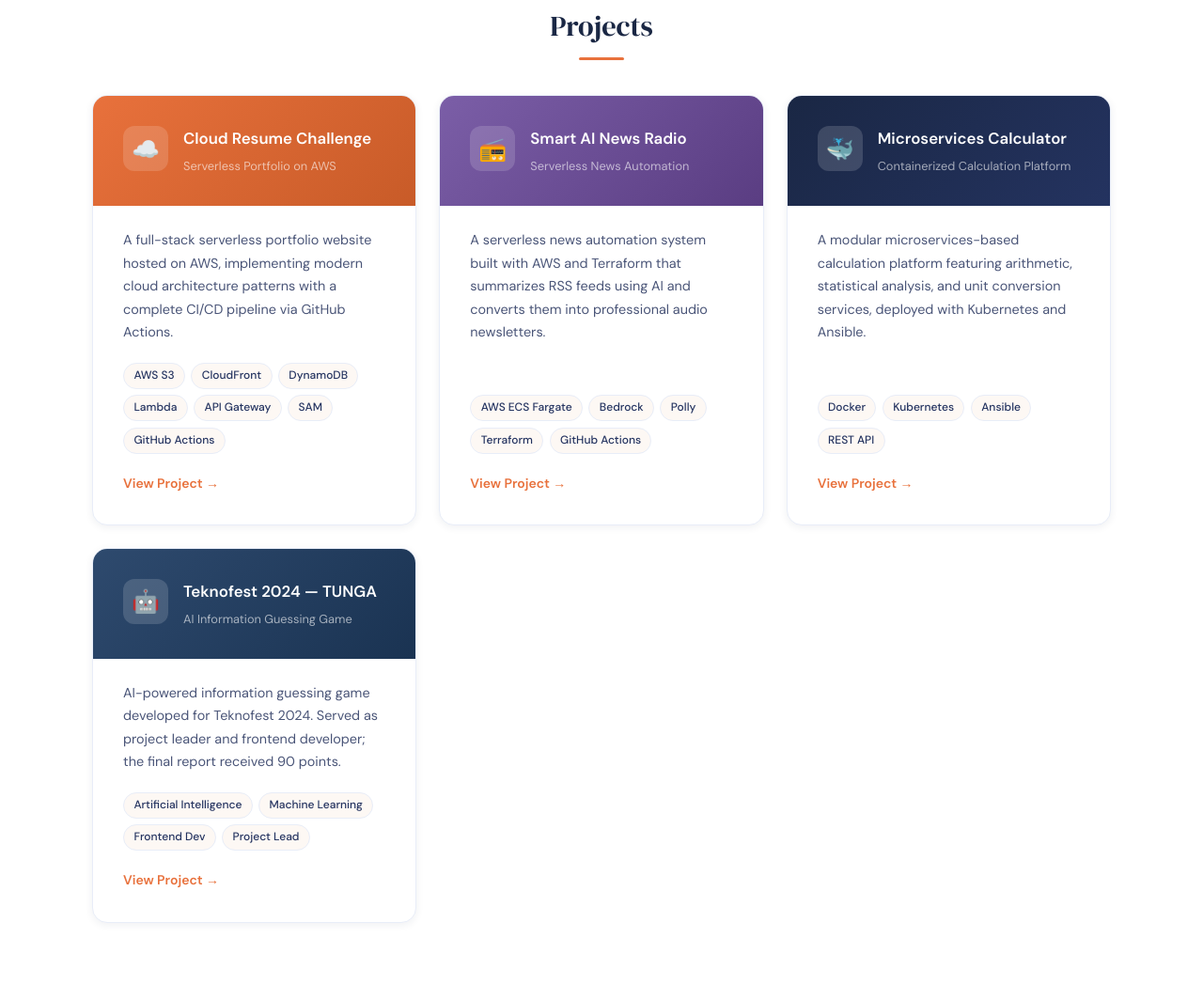
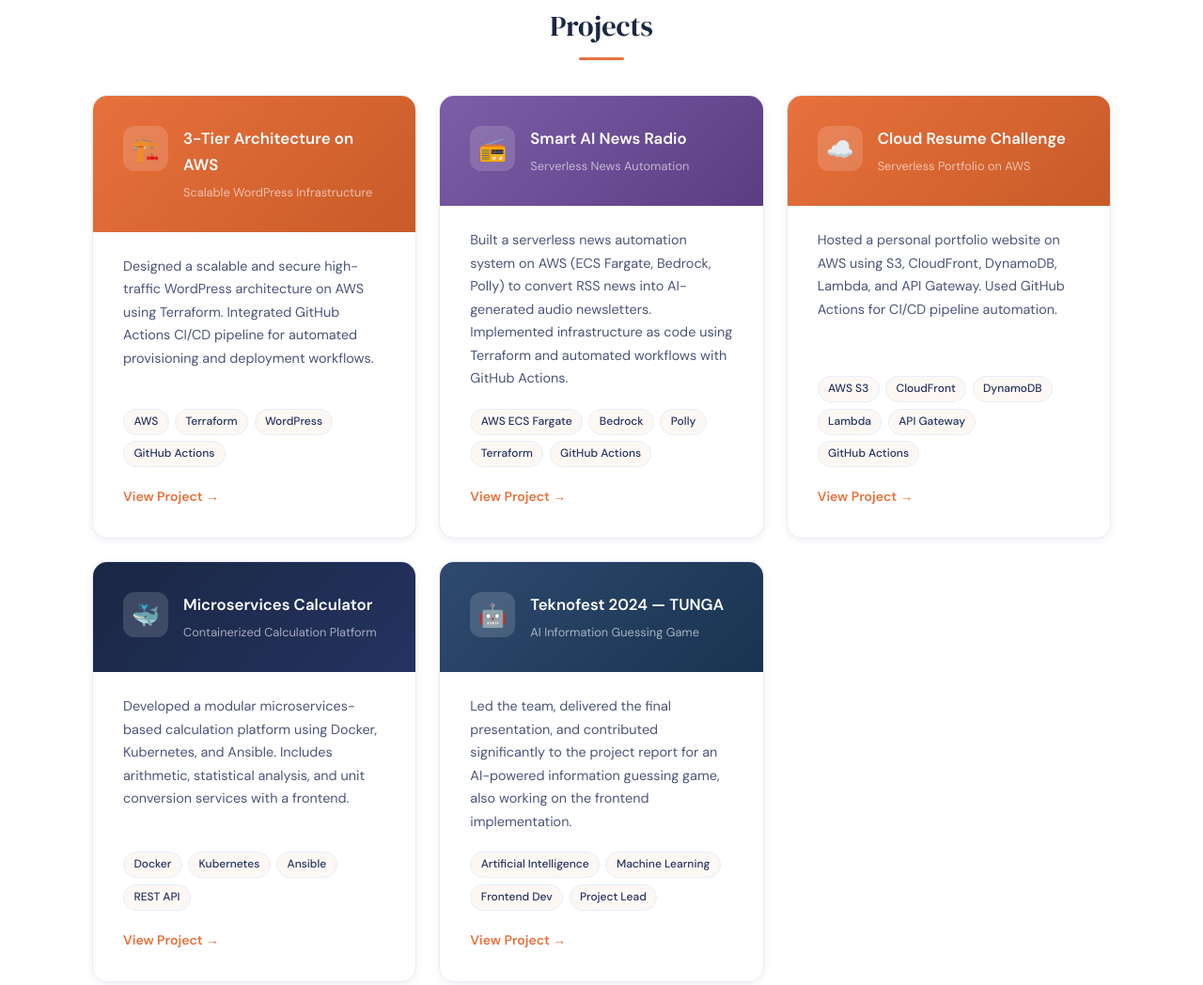
Before and after one commit to frkndmr7/portfolio-website, a plain HTML site: page website/index.html in a window 1280 px wide. Shown: the part 1112-2160 px from the top of the page at 94% size. Drawn offline with Linux system fonts and the light colour scheme.

Commit message:
fix: update last info to ui

```diff
--- a/website/index.html
+++ b/website/index.html
@@ -1,4 +1,3 @@
-
 <!DOCTYPE html>
 <html lang="en">
 <head>
@@ -620,9 +619,9 @@
     <div class="container">
         <h2 class="section-title">About Me</h2>
         <div class="about-content">
-            <p>I started my career in front-end development, and after my second year at university, I decided to progress in cybersecurity. With my growing interest in cloud computing, I began developing my skills in this area.</p>
+            <p>I am a Computer Engineering graduate focused on <strong>Cloud Engineering</strong>, with hands-on experience building and deploying scalable solutions on Amazon Web Services. With a background in cybersecurity, I approach cloud-based systems with a security-first mindset and focus on designing reliable and efficient architectures.</p>
             <br>
-            <p>Therefore, I am highly motivated to contribute to roles related to <strong>Cloud and Cloud Security</strong>. I am committed to actively engaging in all processes that support this goal and giving my best effort throughout the journey.</p>
+            <p>I am seeking opportunities to further develop my skills in <strong>cloud technologies</strong> and contribute to innovative, impactful projects.</p>
         </div>
     </div>
 </section>
@@ -635,21 +634,18 @@
 
             <div class="project-card">
                 <div class="project-header aws">
-                    <div class="project-icon-box">☁️</div>
+                    <div class="project-icon-box">🏗️</div>
                     <div class="project-header-text">
-                        <p class="project-title">Cloud Resume Challenge</p>
-                        <p class="project-subtitle">Serverless Portfolio on AWS</p>
+                        <p class="project-title">3-Tier Architecture on AWS</p>
+                        <p class="project-subtitle">Scalable WordPress Infrastructure</p>
                     </div>
                 </div>
                 <div class="project-content">
-                    <p class="project-description">A full-stack serverless portfolio website hosted on AWS, implementing modern cloud architecture patterns with a complete CI/CD pipeline via GitHub Actions.</p>
+                    <p class="project-description">Designed a scalable and secure high-traffic WordPress architecture on AWS using Terraform. Integrated GitHub Actions CI/CD pipeline for automated provisioning and deployment workflows.</p>
                     <div class="project-tech">
-                        <span class="tech-tag">AWS S3</span>
-                        <span class="tech-tag">CloudFront</span>
-                        <span class="tech-tag">DynamoDB</span>
-                        <span class="tech-tag">Lambda</span>
-                        <span class="tech-tag">API Gateway</span>
-                        <span class="tech-tag">SAM</span>
+                        <span class="tech-tag">AWS</span>
+                        <span class="tech-tag">Terraform</span>
+                        <span class="tech-tag">WordPress</span>
                         <span class="tech-tag">GitHub Actions</span>
                     </div>
                     <a href="#" class="project-link">View Project →</a>
@@ -665,12 +661,34 @@
                     </div>
                 </div>
                 <div class="project-content">
-                    <p class="project-description">A serverless news automation system built with AWS and Terraform that summarizes RSS feeds using AI and converts them into professional audio newsletters.</p>
+                    <p class="project-description">Built a serverless news automation system on AWS (ECS Fargate, Bedrock, Polly) to convert RSS news into AI-generated audio newsletters. Implemented infrastructure as code using Terraform and automated workflows with GitHub Actions.</p>
                     <div class="project-tech">
                         <span class="tech-tag">AWS ECS Fargate</span>
                         <span class="tech-tag">Bedrock</span>
                         <span class="tech-tag">Polly</span>
                         <span class="tech-tag">Terraform</span>
+                        <span class="tech-tag">GitHub Actions</span>
+                    </div>
+                    <a href="#" class="project-link">View Project →</a>
+                </div>
+            </div>
+
+            <div class="project-card">
+                <div class="project-header aws">
+                    <div class="project-icon-box">☁️</div>
+                    <div class="project-header-text">
+                        <p class="project-title">Cloud Resume Challenge</p>
+                        <p class="project-subtitle">Serverless Portfolio on AWS</p>
+                    </div>
+                </div>
+                <div class="project-content">
+                    <p class="project-description">Hosted a personal portfolio website on AWS using S3, CloudFront, DynamoDB, Lambda, and API Gateway. Used GitHub Actions for CI/CD pipeline automation.</p>
+                    <div class="project-tech">
+                        <span class="tech-tag">AWS S3</span>
+                        <span class="tech-tag">CloudFront</span>
+                        <span class="tech-tag">DynamoDB</span>
+                        <span class="tech-tag">Lambda</span>
+                        <span class="tech-tag">API Gateway</span>
                         <span class="tech-tag">GitHub Actions</span>
                     </div>
                     <a href="#" class="project-link">View Project →</a>
@@ -686,7 +704,7 @@
                     </div>
                 </div>
                 <div class="project-content">
-                    <p class="project-description">A modular microservices-based calculation platform featuring arithmetic, statistical analysis, and unit conversion services, deployed with Kubernetes and Ansible.</p>
+                    <p class="project-description">Developed a modular microservices-based calculation platform using Docker, Kubernetes, and Ansible. Includes arithmetic, statistical analysis, and unit conversion services with a frontend.</p>
                     <div class="project-tech">
                         <span class="tech-tag">Docker</span>
                         <span class="tech-tag">Kubernetes</span>
@@ -706,7 +724,7 @@
                     </div>
                 </div>
                 <div class="project-content">
-                    <p class="project-description">AI-powered information guessing game developed for Teknofest 2024. Served as project leader and frontend developer; the final report received 90 points.</p>
+                    <p class="project-description">Led the team, delivered the final presentation, and contributed significantly to the project report for an AI-powered information guessing game, also working on the frontend implementation.</p>
                     <div class="project-tech">
                         <span class="tech-tag">Artificial Intelligence</span>
                         <span class="tech-tag">Machine Learning</span>
@@ -794,6 +812,15 @@
 
                 <div class="timeline-card training">
                     <div>
+                        <p class="tc-role">LimonCloud Academy</p>
+                        <p class="tc-company">LimonCloud</p>
+                    </div>
+                    <span class="tc-date">Sep 2025 – Jan 2026</span>
+                    <p class="tc-desc">A program consisting of AWS training and a project presentation.</p>
+                </div>
+
+                <div class="timeline-card training">
+                    <div>
                         <p class="tc-role">Huawei Cloud DevOps Bootcamp</p>
                         <p class="tc-company">Huawei</p>
                     </div>
```
